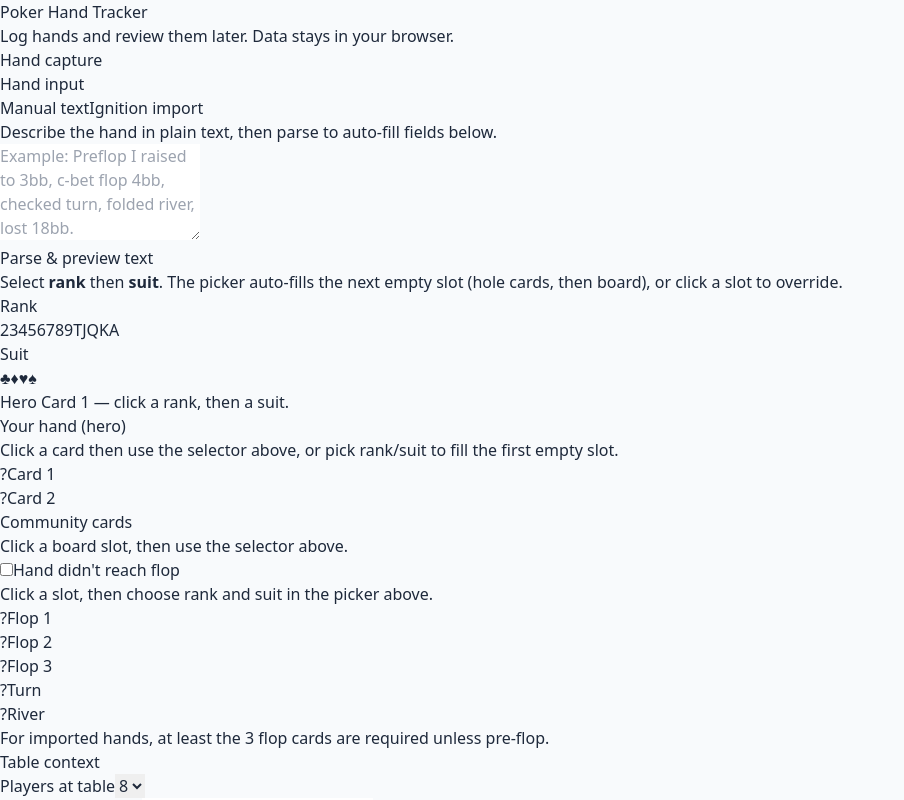
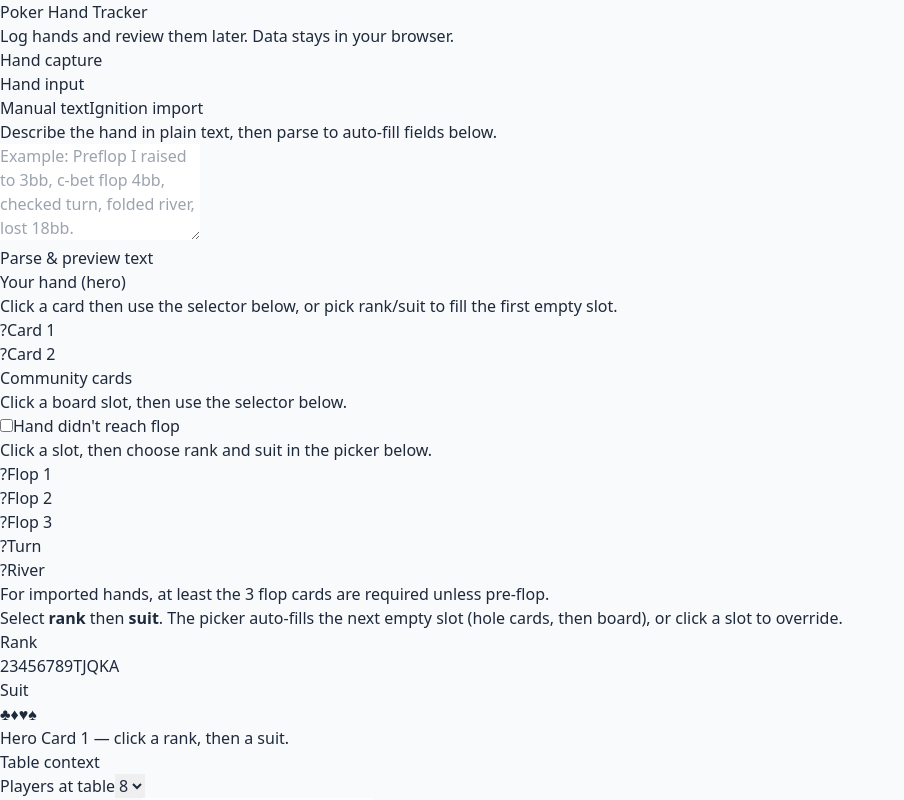
Before and after one commit to lyleseebeck/ai-poker-coach, a React (Vite) app: page / in a window 1280 px wide. Shown: the top 800 px of the page, without its empty margins (0-904 px from the left). Built offline with nearby package versions, Linux system fonts and the light colour scheme.

Commit message:
Move card picker below community cards

```diff
--- a/src/components/HandDetailsForm.jsx
+++ b/src/components/HandDetailsForm.jsx
@@ -27,7 +27,7 @@ export function HandDetailsForm({
   return (
     <section className="mb-8 rounded-xl border border-slate-200 bg-white p-6 shadow-sm">
       <h2 className="text-lg font-medium text-slate-700 mb-2">Community cards</h2>
-      <p className="text-slate-500 text-sm mb-3">Click a board slot, then use the selector above.</p>
+      <p className="text-slate-500 text-sm mb-3">Click a board slot, then use the selector below.</p>
       <div className="space-y-4">
         <div className="flex items-center gap-2">
           <input
@@ -43,7 +43,7 @@ export function HandDetailsForm({
         </div>
         {!noFlop && (
           <div className="space-y-2">
-            <p className="text-xs text-slate-500">Click a slot, then choose rank and suit in the picker above.</p>
+            <p className="text-xs text-slate-500">Click a slot, then choose rank and suit in the picker below.</p>
             <div className="flex flex-wrap gap-3">
               {communitySlots.map(({ id, label, value }) => (
                 <div key={id} className="flex flex-col items-center gap-1">
--- a/src/components/UnifiedHandForm.jsx
+++ b/src/components/UnifiedHandForm.jsx
@@ -1639,18 +1639,10 @@ export function UnifiedHandForm({
           )}
         </div>
 
-        <CardPicker
-          targetId={effectiveTargetId}
-          selectedRank={cardPickerRank}
-          onSelectRank={setCardPickerRank}
-          onApplyCard={onApplyCard}
-        />
-        {cardPickerError && <p className="-mt-4 text-sm text-red-600">{cardPickerError}</p>}
-
         <div className="rounded-xl border border-slate-200 bg-white p-6 shadow-sm">
           <h3 className="text-lg font-medium text-slate-700 mb-2">Your hand (hero)</h3>
           <p className="text-slate-500 text-sm mb-3">
-            Click a card then use the selector above, or pick rank/suit to fill the first empty slot.
+            Click a card then use the selector below, or pick rank/suit to fill the first empty slot.
           </p>
           <div className="flex gap-3">
             {[
@@ -1696,6 +1688,14 @@ export function UnifiedHandForm({
           clearCardBySlotId={clearCardBySlotId}
           activeCardTargetId={effectiveTargetId}
         />
+
+        <CardPicker
+          targetId={effectiveTargetId}
+          selectedRank={cardPickerRank}
+          onSelectRank={setCardPickerRank}
+          onApplyCard={onApplyCard}
+        />
+        {cardPickerError && <p className="-mt-4 text-sm text-red-600">{cardPickerError}</p>}
 
         <div>
           <label className="block text-sm font-medium text-slate-600 mb-1">Table context</label>
```
